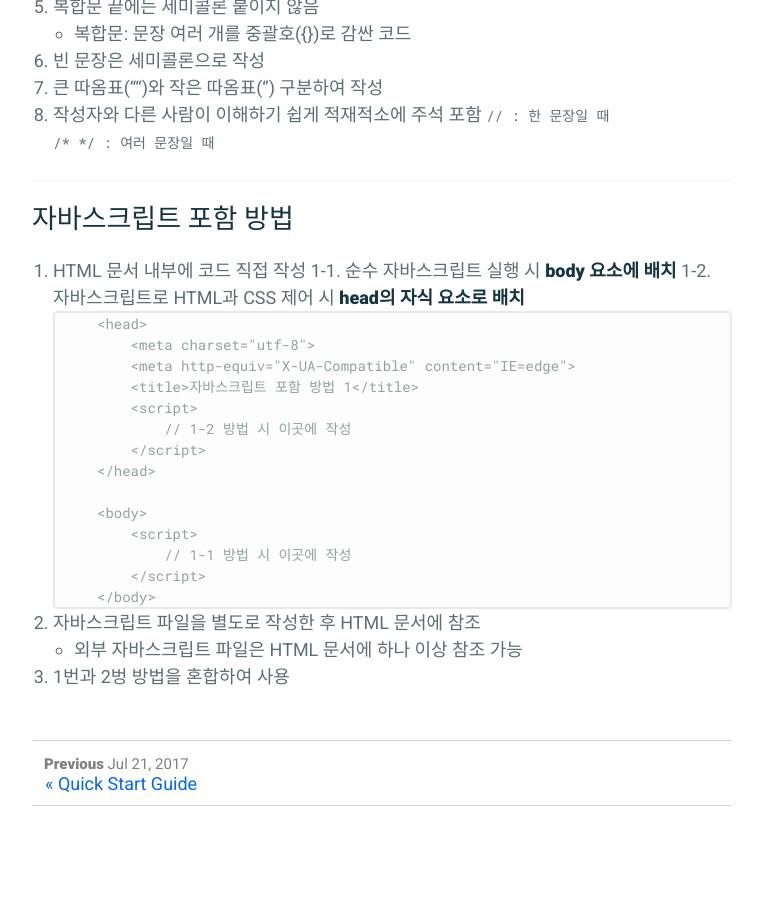
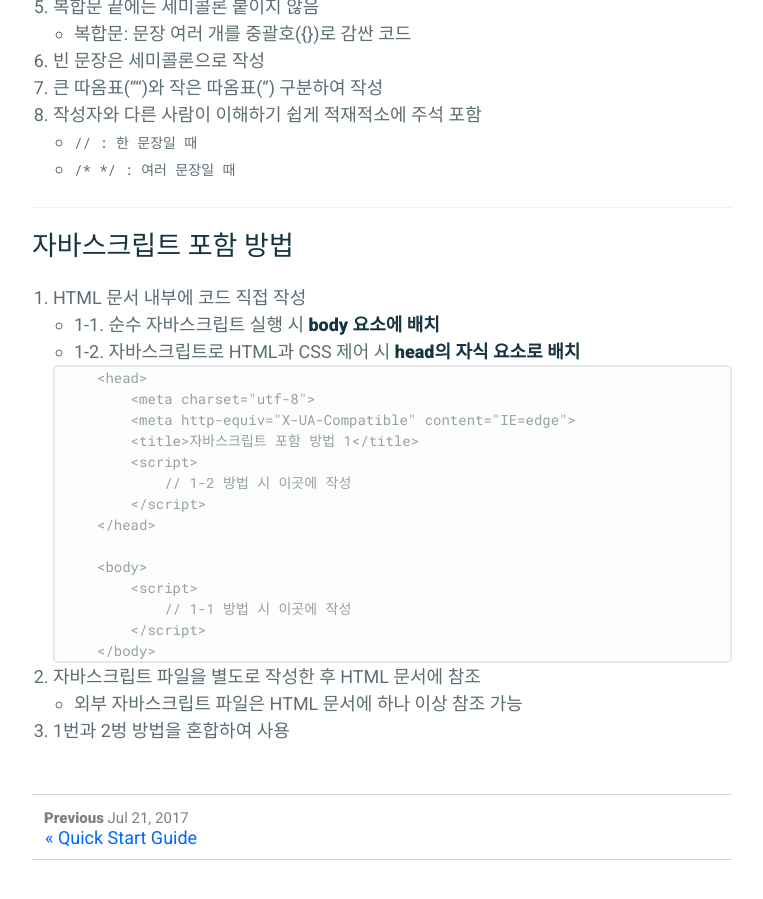
Before and after one commit to absolutelyfullycapable/absolutelyfullycapable.github.io, a Jekyll site: the page built from _posts/2020-09-01-javascript-basic.md, in a window 1280 px wide and 900 px high, scrolled down 1342 px. Shown: the whole window, without its empty margins (258-1021 px from the left). Built offline with Jekyll 4.4.1, drawn with Linux system fonts in a browser that asks for light colours.

Commit message:
modify post

````diff
--- a/_posts/2020-09-01-javascript-basic.md
+++ b/_posts/2020-09-01-javascript-basic.md
@@ -46,16 +46,16 @@ comments: false
 6. 빈 문장은 세미콜론으로 작성
 7. 큰 따옴표("")와 작은 따옴표('') 구분하여 작성
 8. 작성자와 다른 사람이 이해하기 쉽게 적재적소에 주석 포함
-`` // : 한 문장일 때 ``
-<br>
-`` /* */ : 여러 문장일 때 ``
+	- `` // : 한 문장일 때 ``
+
+	- `` /* */ : 여러 문장일 때 ``
 
 - - -
 
 # 자바스크립트 포함 방법
 1. HTML 문서 내부에 코드 직접 작성
-1-1. 순수 자바스크립트 실행 시 **body 요소에 배치**
-1-2. 자바스크립트로 HTML과 CSS 제어 시 **head의 자식 요소로 배치**
+	- 1-1. 순수 자바스크립트 실행 시 **body 요소에 배치**
+	- 1-2. 자바스크립트로 HTML과 CSS 제어 시 **head의 자식 요소로 배치**
 
     ```
         <head>
@@ -72,7 +72,7 @@ comments: false
                 // 1-1 방법 시 이곳에 작성
             </script>
         </body>
-```
+	```
 
 2. 자바스크립트 파일을 별도로 작성한 후 HTML 문서에 참조
 	- 외부 자바스크립트 파일은 HTML 문서에 하나 이상 참조 가능
````
